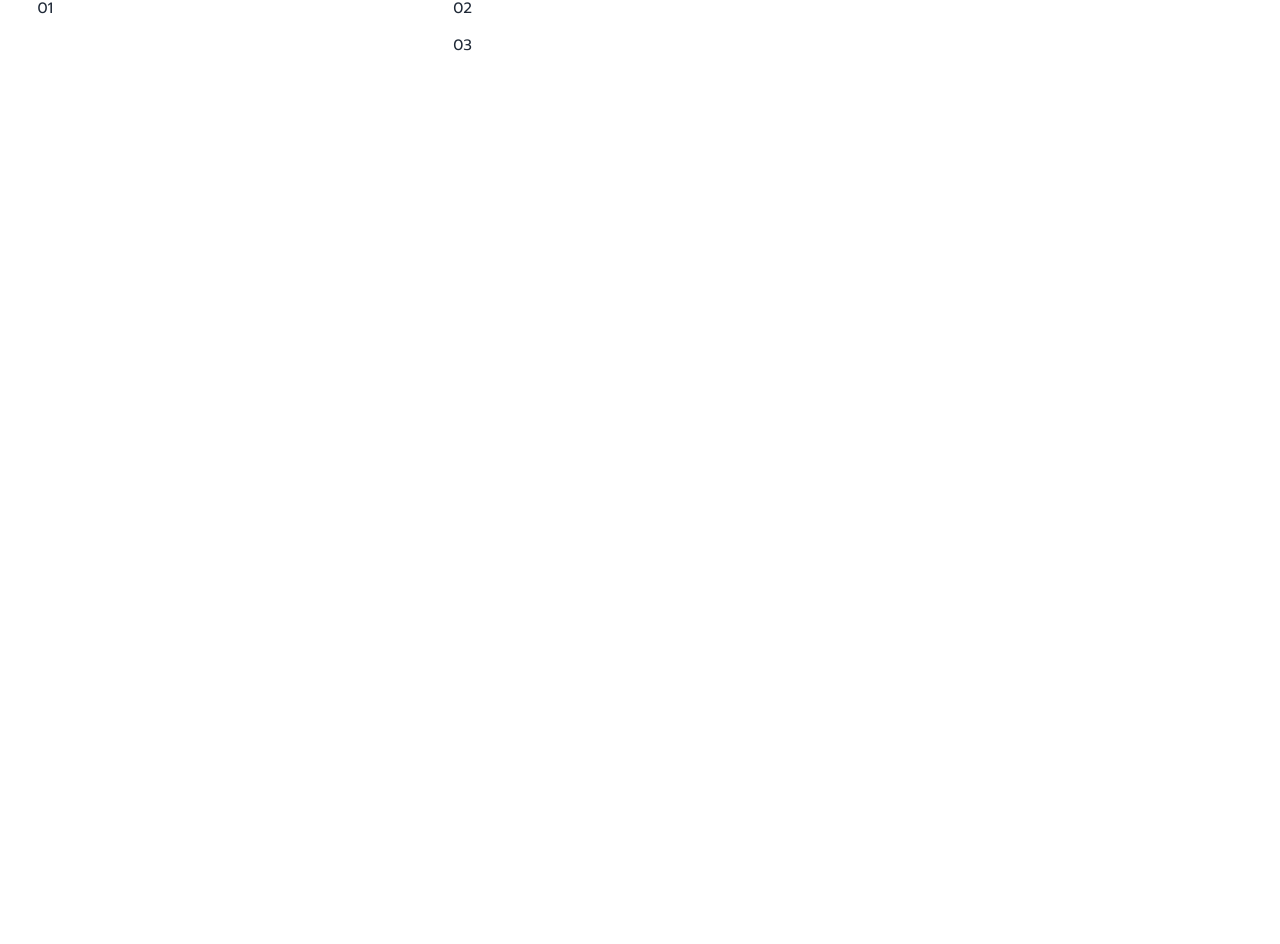
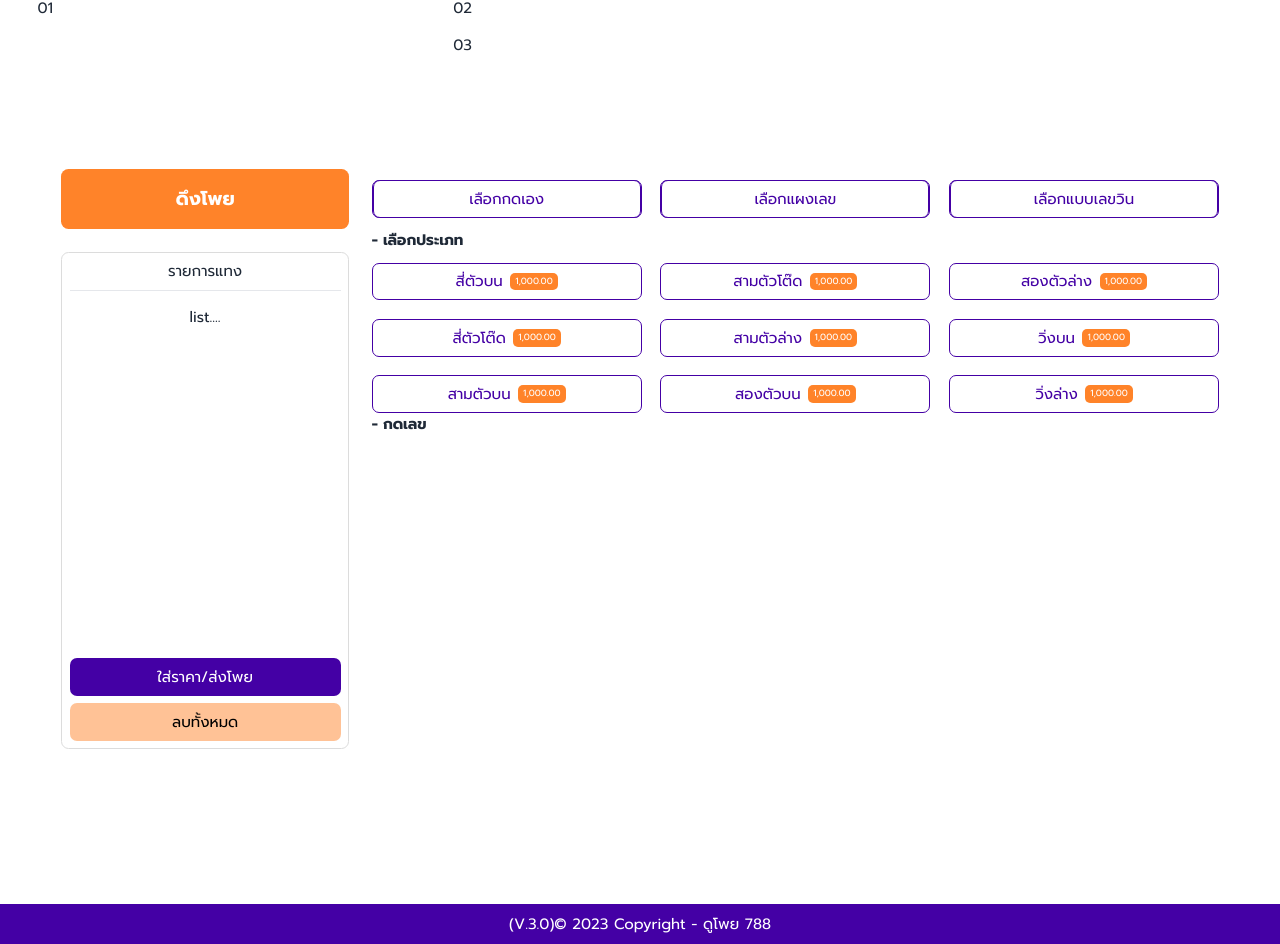
Before and after one commit to zvcx22545/Dopoy788, a React (Vite) app: page /play in a window 1280 px wide. Shown: the part 476-1420 px from the top of the page. Before the commit the page ends 800 px from the top, so only its background shows below. Built offline with nearby package versions, Linux system fonts and the light colour scheme.

Commit message:
src/components/Poy/Poy.jsx

```diff
--- a/src/components/Play/play.jsx
+++ b/src/components/Play/play.jsx
@@ -1,6 +1,8 @@
 import { useState, useEffect } from 'react';
 import Navbar from '../Navbar/Navbar';
+import Footer from '../Footer/Footer';
 import { Diversity1 } from '@mui/icons-material';
+import Poy from '../Poy/Poy';
 
 function Play() {
     const [countdown, setCountdown] = useState(0);
@@ -28,10 +30,12 @@ function Play() {
             <div className="divider divider-start">ย้อนกลับ</div>
         </div>
         <div class="grid grid-rows-3 grid-flow-col gap-4 p-10">
-            <div class="row-span-3 ...">01</div>
-            <div class="col-span-2 ...">02</div>
-            <div class="row-span-2 col-span-2 ...">03</div>
+            <div className="row-span-3 ...">01</div>
+            <div className="col-span-2 ...">02</div>
+            <div className="row-span-2 col-span-2 ...">03</div>
         </div>
+        <Poy/>
+        <Footer/>
         </section>
     );
 }
--- /dev/null
+++ b/src/components/Poy/Poy.css
@@ -0,0 +1,76 @@
+.menu-poy{
+    display: flex;
+    justify-content: center;
+    align-items: center;
+    border: 1px #4400A5 solid;
+    width: 100%;
+    color: #4400A5;
+    background-color: white;
+    height: 1.5rem;
+    min-height: 2.5rem;
+    border-radius: 7px;
+}
+
+.menu-poy:hover{
+    color: #fff;
+    background-color: #4400A5;
+}
+.bonus{
+    font-size: .6rem;
+    margin-left: 0.5rem;
+    background-color: #FF8329;
+    border-radius: 5px;
+    color: white;
+    padding: 2px 5px;
+}
+.list{
+    border: 1px #DCDCDC solid;
+}
+.list-btn{
+    background-color: #4400A5;
+    border-radius: 5px;
+    color: white;
+    padding: 10px 10px;
+}
+.list-responsive{
+    display: none;
+    justify-content: space-between;
+    padding: 0 1rem;
+    align-items: center;
+    position: fixed;
+    bottom: 4rem;
+    left: 1%;
+    margin: 0 auto;
+    height: 60px;
+    width: 98%;
+    z-index: 10;
+    background-color: white;
+    border: 1px #4400A5 solid;
+}
+.list-menuorder{
+    height: 44vh;
+    overflow-y: auto;
+    margin-bottom: .5rem;
+}
+.custom{
+    color: #fff;
+    padding: 2px 5px;
+    height: 1.5rem;
+    min-height: 2.5rem;
+    border-radius: 7px;
+    background-color: #4400A5;
+}
+.delete{
+    color: #000;
+    padding: 2px 5px;
+    height: 1.5rem;
+    min-height: 2.5rem;
+    border-radius: 7px;
+    background-color: #FF83297D;
+}
+
+@media (max-width: 1024px) {
+    .list-responsive {
+        display: flex;
+    }
+}
--- /dev/null
+++ b/src/components/Poy/Poy.jsx
@@ -0,0 +1,91 @@
+import './Poy.css'
+
+function Poy(){
+
+    return(
+        <div className="p-5">
+            <div className="flex justify-center items-start ">
+                <div className="w-[25%] px-3 py-5 max-lg:hidden">
+                    <div className="flex justify-center items-center font-bold text-white text-[1.25rem] h-[60px] w-full bg-[#FF8329] rounded-lg mb-6">
+                        <h1>ดึงโพย</h1>
+                    </div>
+                    <div className="list w-full rounded-lg text-center p-2">
+                            <h1>รายการแทง</h1>
+                        <hr className='my-2' />
+                        <div className="list-menuorder py-2">
+                            <h1>list....</h1>
+                        </div>
+                        <div className="menu-btn grid gap-2">
+                            <button className='custom'>ใส่ราคา/ส่งโพย</button>
+                            <button className='delete'>ลบทั้งหมด</button>
+                        </div>
+                    </div>
+                </div>
+
+                <div className="w-[70%] h-[660px] px-3 py-8">
+                    <div className="grid grid-cols-3 gap-5 max-md:grid-cols-2 max-sm:grid-cols-1 mb-3">
+                        <div className="menu-poy">
+                            <button className="menu-poy">เลือกกดเอง</button>
+                        </div>
+                        <div className="menu-poy">
+                            <button className="menu-poy">เลือกแผงเลข</button>
+                        </div>
+                        <div className="menu-poy">
+                            <button className="menu-poy">เลือกแบบเลขวิน</button>
+                        </div>
+                    </div>
+                    <div className="flex font-bold mb-3">
+                        <h1>- เลือกประเภท</h1>
+                    </div>
+                    <div className="grid grid-cols-3 gap-5 max-md:grid-cols-2 max-sm:grid-cols-1">
+                        <div className="menu-poy">
+                            <button>สี่ตัวบน</button>
+                            <p className="bonus">1,000.00</p>
+                        </div>
+                        <div className="menu-poy">
+                            <button>สามตัวโต๊ด</button>
+                            <p className="bonus">1,000.00</p>
+                        </div>
+                        <div className="menu-poy">
+                            <button>สองตัวล่าง</button>
+                            <p className="bonus">1,000.00</p>
+                        </div>
+                        <div className="menu-poy">
+                            <button>สี่ตัวโต๊ด</button>
+                            <p className="bonus">1,000.00</p>
+                        </div>
+                        <div className="menu-poy">
+                            <button>สามตัวล่าง</button>
+                            <p className="bonus">1,000.00</p>
+                        </div>
+                        <div className="menu-poy">
+                            <button>วิ่งบน</button>
+                            <p className="bonus">1,000.00</p>
+                        </div>
+                        <div className="menu-poy">
+                            <button>สามตัวบน</button>
+                            <p className="bonus">1,000.00</p>
+                        </div>
+                        <div className="menu-poy">
+                            <button>สองตัวบน</button>
+                            <p className="bonus">1,000.00</p>
+                        </div>
+                        <div className="menu-poy">
+                            <button>วิ่งล่าง</button>
+                            <p className="bonus">1,000.00</p>
+                        </div>
+                    </div>
+
+                    <div className="flex font-bold mb-3">
+                        <h1>- กดเลข</h1>
+                    </div>
+                    <div className="list-responsive mt-auto">
+                        <h1>รายการแทง</h1>
+                        <button className="list-btn">ใส่ราคา/ส่งโพย</button>
+                    </div>
+                </div>
+            </div>
+        </div>
+    )
+}
+export default Poy
```
